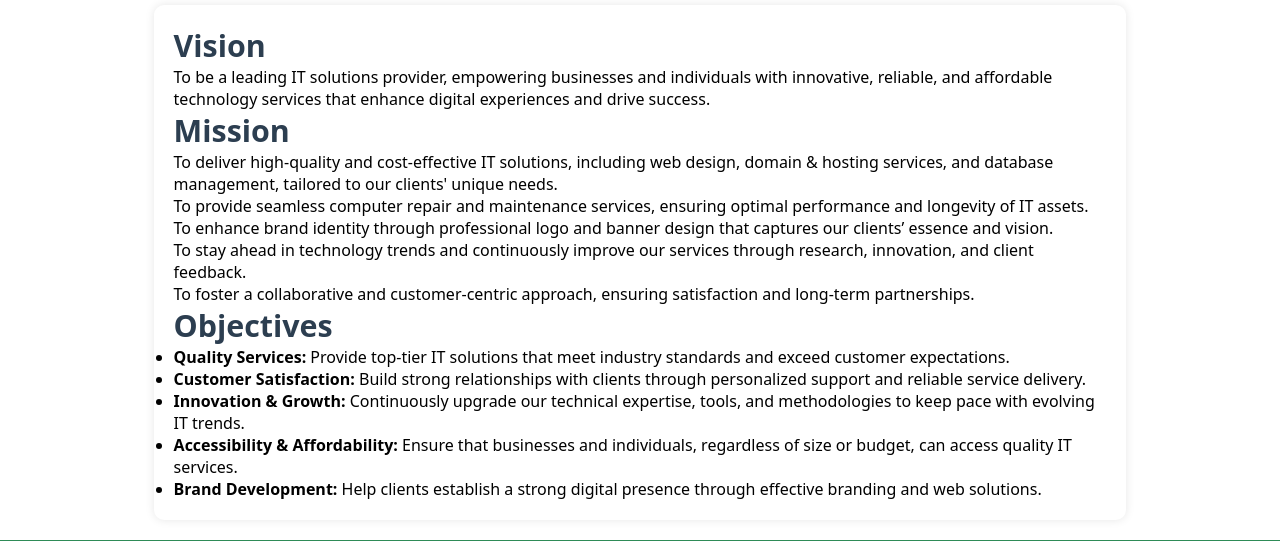
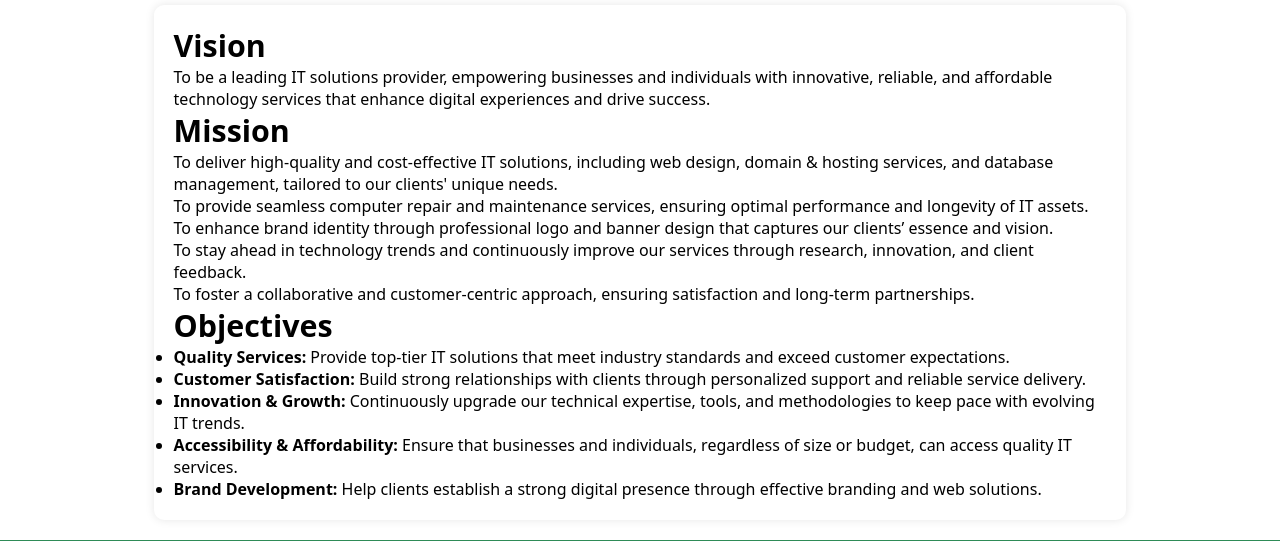
Before and after one commit to ReaganWokorach/IT-Online-Service, a PHP site: page / in a window 1280 px wide. Shown: the part 242-783 px from the top of the page. Run offline with PHP 8.4, Linux system fonts and the light colour scheme.

Commit message:
Update styles.css

```diff
--- a/styles.css
+++ b/styles.css
@@ -139,7 +139,7 @@ header p:hover{
     display: inline;
 }
 
-main h1, h2 {
+/* main h1, h2 {
     color: #2c3e50;
 }
 
@@ -176,7 +176,7 @@ main ul li {
 
 main ul li strong {
     color: #3498db;
-}
+} */
 
 /* Container and Section Styles */
 main {
```
